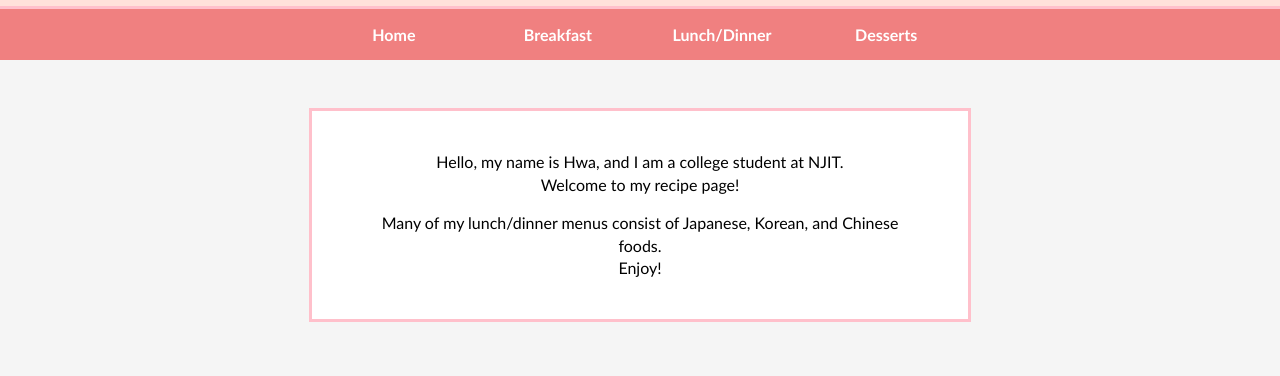
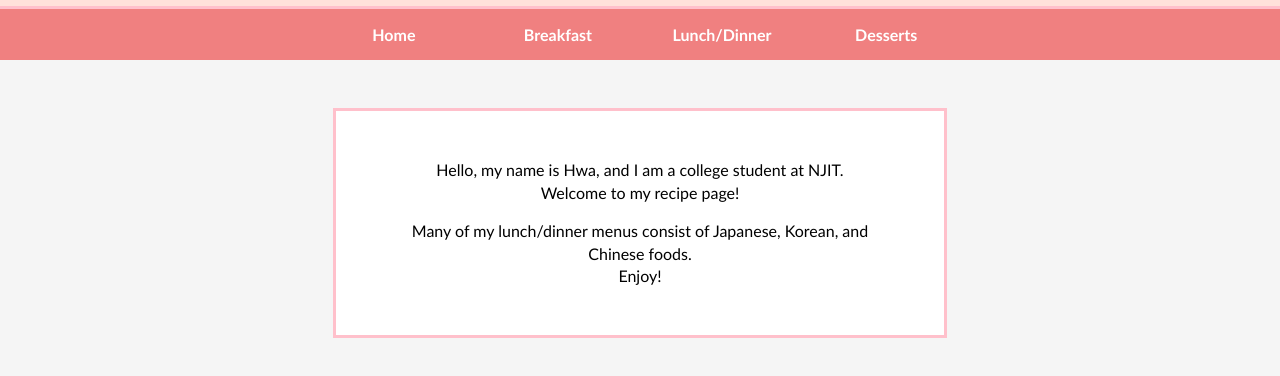
Before and after one commit to hwasugi/recipe, a plain HTML site: page index.html in a window 1280 px wide. Shown: the part 128-504 px from the top of the page. Drawn offline with Linux system fonts and the light colour scheme.

Commit message:
Update main.css

```diff
--- a/main.css
+++ b/main.css
@@ -79,10 +79,10 @@ header h3 {
 
 .home {
     text-align: center;
-    padding: 1.5em 3em 1.5em 3em;
+    padding: 2em 4em 2em 4em;
     border: 3px solid pink;
     background-color: white;
-    width: 35em;
+    width: 30em;
     margin: 3em auto;
     justify-content: space-around;
 }
```
